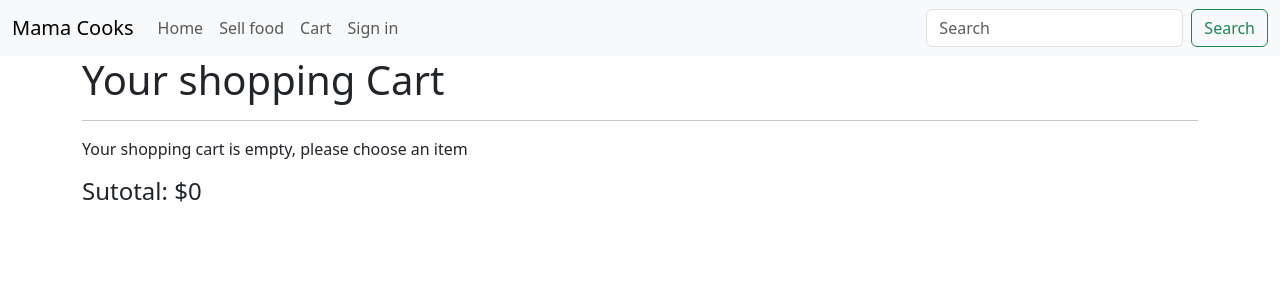
After one commit to saman-zdf/home-made-food, a Rails app: page /carts/index in a window 1280 px wide. The commit adds this page. Shown: the top 300 px of the page. Run offline with Rails 7, Linux system fonts and the light colour scheme; style sheets or scripts are compiled from the project's sources; some libraries are stand-ins or nearby versions.

Commit message:
shopping cart has been added, user can add and remove from cart, user can see the subtotal of items price, might modify it later to have a quantity to choose

```diff
--- a/src/home-made-meal/app/assets/stylesheets/application.scss
+++ b/src/home-made-meal/app/assets/stylesheets/application.scss
@@ -15,3 +15,4 @@
 @import 'food_items';
 @import 'profiles';
 @import 'home';
+@import 'carts';
--- a/src/home-made-meal/app/jobs/application_job.rb
+++ b/src/home-made-meal/app/assets/stylesheets/carts.scss
@@ -1,7 +1,9 @@
-class ApplicationJob < ActiveJob::Base
-  # Automatically retry jobs that encountered a deadlock
-  # retry_on ActiveRecord::Deadlocked
-
-  # Most jobs are safe to ignore if the underlying records are no longer available
-  # discard_on ActiveJob::DeserializationError
-end
+// Place all the styles related to the carts controller here.
+// They will automatically be included in application.css.
+// You can use Sass (SCSS) here: https://sass-lang.com/
+.image-shopping-cart {
+  display: block;
+  width: 150px;
+  height: 150px;
+  object-fit: cover;
+}
--- a/src/home-made-meal/app/controllers/application_controller.rb
+++ b/src/home-made-meal/app/controllers/application_controller.rb
@@ -1,13 +1,18 @@
 class ApplicationController < ActionController::Base
+  before_action :initialize_session
+  before_action :load_cart
+  before_action :subtotal
 
-  # def after_sign_in_path_for(resource)
-  #   if resource.class == FoodItem
-  #     new_food_item_path
-  #   else
-  #     new_food_item_path || root_path
-  #   end
-  # end
+
   private
+  # initializin the session for cart and it will be appended by product id
+    def initialize_session
+      session[:cart] ||= []
+    end
+    # loadin out cart with the session with the value has passes
+    def load_cart
+      @cart = FoodItem.find(session[:cart])
+    end
     def after_sign_in_path_for(profile)
       if current_user.profile
         new_food_item_path
@@ -15,4 +20,9 @@ class ApplicationController < ActionController::Base
         new_profile_path || root_path
       end
     end
+
+    def subtotal
+      @subtotal = @cart.collect{|p| p.price.to_i}.sum
+
+    end
 end
--- /dev/null
+++ b/src/home-made-meal/app/controllers/carts_controller.rb
@@ -0,0 +1,4 @@
+class CartsController < ApplicationController
+  def index
+  end
+end
--- /dev/null
+++ b/src/home-made-meal/app/helpers/carts_helper.rb
@@ -0,0 +1,2 @@
+module CartsHelper
+end
--- a/src/home-made-meal/app/models/food_item.rb
+++ b/src/home-made-meal/app/models/food_item.rb
@@ -6,7 +6,7 @@ class FoodItem < ApplicationRecord
 # food item also belongs ot the seller, but for the seller in order to create food item list, the seller has to exist buy havinfg an account and creating a profile
   belongs_to :seller, class_name: "Profile"
   # using enum to have a differnt type of food or diet, and useing select in the form for the food item
-  enum food_types: {Carnivore: 0, Vegeterian: 1, Vegan: 2}
+  # enum food_types: {Carnivore: 0, Vegeterian: 1, Vegan: 2}
   # this is for uploading an image, this will tell that we have many image to upload, we pass the attribute as a params in food item controller to be able for uploading the image
   has_many_attached :images
 end
--- /dev/null
+++ b/src/home-made-meal/app/views/carts/index.html.erb
@@ -0,0 +1,30 @@
+<h1>Your shopping Cart</h1>
+<hr>
+<% if @cart.present? %>
+  <div class="d-flex flex-column bd-highlight mb-3 justify-content-centert ">
+    <% @cart.each do |item| %>
+      <div class="p-2 bd-highlight">
+        <div class="row">
+            <div class="col">
+              <% if item.images && item.images.first %>
+                <%= image_tag item.images.first, class: "image-shopping-cart" %>
+              <% else %>
+                <%# add a place holder image %>
+                <%= image_tag "", class: "card-img-top img-index" %>
+              <% end %>
+            </div>
+            <div class="col align-self-center">
+                <h3><%= item.name %></h3>
+            </div>
+            <div class="col align-self-center">
+              <%= button_to "Remove from cart", remove_from_cart_path(@cart), class: "btn btn-warning", method: :delete%>
+            </div>
+        </div>
+        <hr>
+      <% end %>
+  </div>
+<% else %>
+
+  <p>Your shopping cart is empty, please choose an item</p>
+<% end %>
+<h4>Sutotal: $<%= @subtotal %></h4>
--- a/src/home-made-meal/app/views/food_items/_form.html.erb
+++ b/src/home-made-meal/app/views/food_items/_form.html.erb
@@ -7,7 +7,7 @@
     <%= f.input :name %>
     <%= f.input :description %>
     <%= f.input :availability %>
-    <%= f.select :food_type, FoodItem.food_types.keys %>
+    <%= f.input :food_type, collection: ["Carnivore", "Vegeterian", "Vegan" ] %>
     <%= f.input :price %>
     <%# added the file field for uploadinf an image, it accepts three different format and we can upload more than on image %>
     <%= f.file_field :images, accept: "image/png, image/jpg, image/jpeg", multiple: true  %>
--- a/src/home-made-meal/app/views/layouts/partials/_navbar.html.erb
+++ b/src/home-made-meal/app/views/layouts/partials/_navbar.html.erb
@@ -11,6 +11,9 @@
           </li>
           <li class="nav-item">
             <%= link_to "Sell food", new_food_item_path, class: "nav-link"%>
+          </li>
+          <li class="nav-item">
+            <%= link_to "Cart", cart_path, class: "nav-link"%>
           </li>
           <% if user_signed_in? %>
             <li class="nav-item">
--- a/src/home-made-meal/config/routes.rb
+++ b/src/home-made-meal/config/routes.rb
@@ -1,14 +1,17 @@
 Rails.application.routes.draw do
   resources :food_items
   resources :profiles
-  # devise_for :users
   root to: 'home#index'
+
   devise_scope :user do
     get "/login", :to => "devise/sessions#new" # Add a custom sign in route for user sign in
     delete "/logout", :to => "devise/sessions#destroy" # Add a custom sing out route for user sign out
     get "/sign_up", :to => "devise/registrations#new" # Add a Custom Route for Registrations
-    get "/profile", :to => "devise/registrations#edit"
+    get "/profile", :to => "devise/registrations#edit" # Add a Custom Routes for Editing the Profile
     devise_for :user
   end
-  # For details on the DSL available within this file, see https://guides.rubyonrails.org/routing.html
+  post "food_items/add_to_cart/:id", to: "food_items#add_to_cart", as: "add_to_cart"
+  delete "food_items/remove_from_cart/:id", to: "food_items#remove_from_cart", as: "remove_from_cart"
+  get "carts/index", to: 'carts#index', as: "cart"
+
 end
```
Also changed, not shown: src/home-made-meal/app/controllers/food_items_controller.rb (+11 -1 lines), src/home-made-meal/app/views/food_items/index.html.erb (+5 -2 lines), src/home-made-meal/app/views/food_items/show.html.erb (+26 -15 lines), src/home-made-meal/app/views/home/index.html.erb (+4 -3 lines), src/home-made-meal/test/controllers/carts_controller_test.rb (added, +9 -0 lines).
